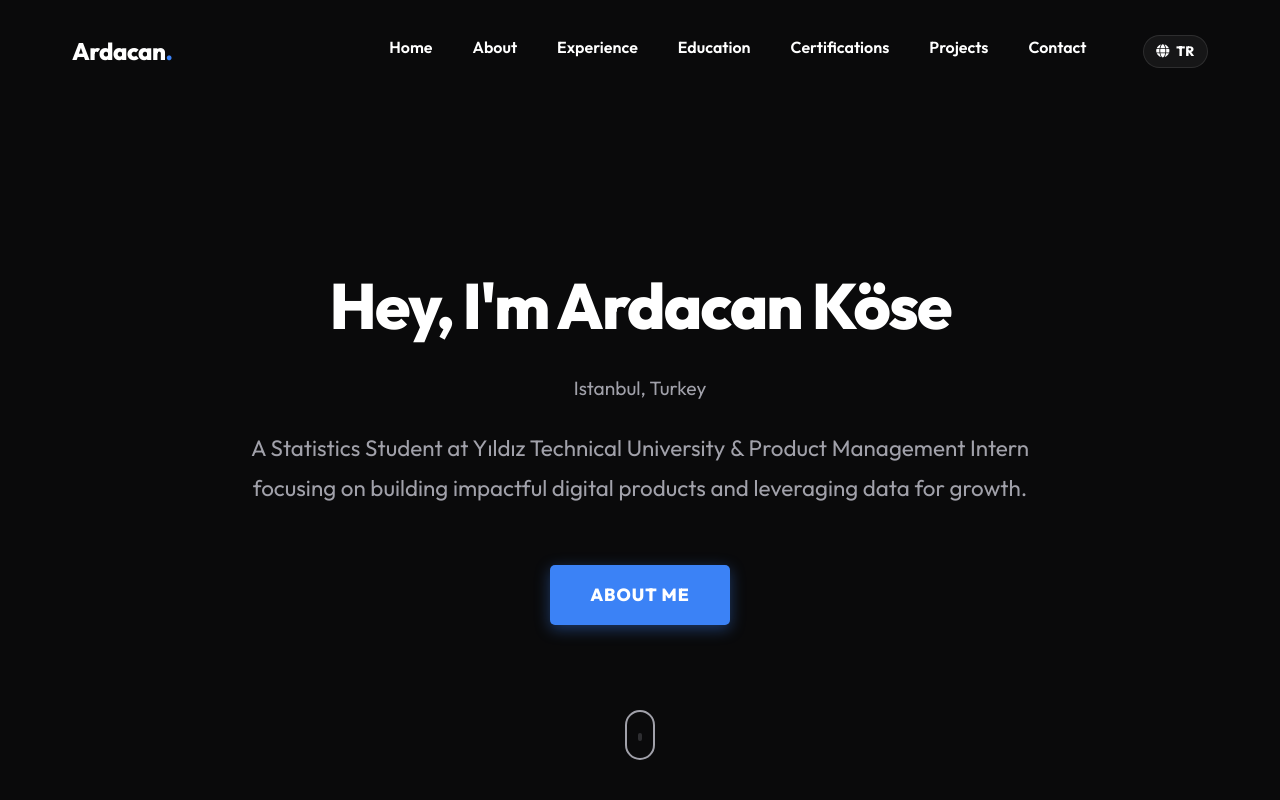
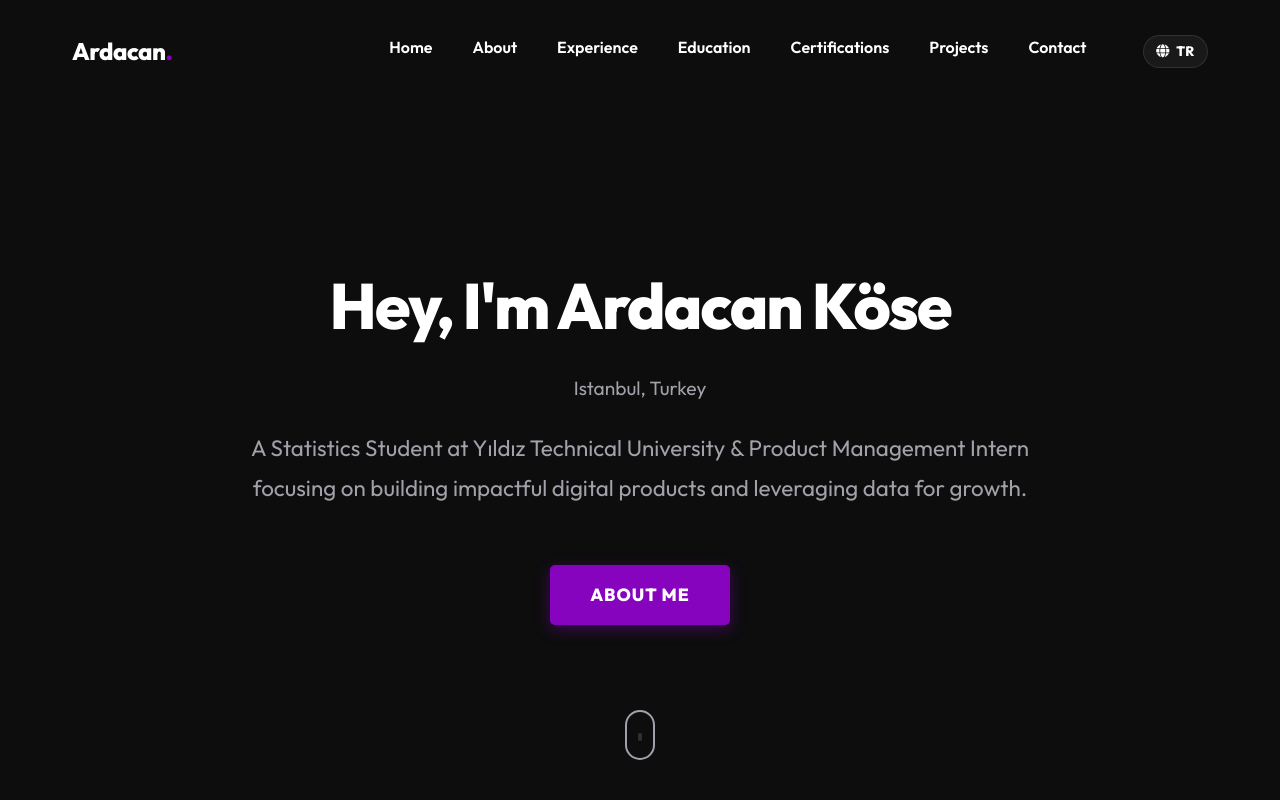
Before and after one commit to Sprat1/ardacankose, a React (Vite) app: page / in a window 1280 px wide. Shown: the top 800 px of the page. Built offline with nearby package versions, Linux system fonts and the light colour scheme.

Commit message:
update: mor renk temasına geçildi

```diff
--- a/src/components/Header/Header.css
+++ b/src/components/Header/Header.css
@@ -81,7 +81,7 @@
 }
 
 .lang-toggle-btn:hover {
-    background: rgba(59, 130, 246, 0.2);
+    background: rgba(135$14$2191, 0.2);
     border-color: var(--color-accent);
     color: var(--color-accent);
     transform: translateY(-2px);
--- a/src/index.css
+++ b/src/index.css
@@ -1,13 +1,15 @@
 @import url('https://fonts.googleapis.com/css2?family=Outfit:wght@300;400;600;800&display=swap');
 
 :root {
-  --color-bg-primary: #0a0a0b;
-  --color-bg-secondary: #121214;
+  --color-bg-primary: #0D0D0D;
+  --color-bg-secondary: #100126;
   --color-text-primary: #ffffff;
   --color-text-secondary: #a1a1aa;
 
-  --color-accent: #3b82f6; /* vibrant blue */
-  --color-accent-hover: #2563eb;
+  --color-accent: #8704BF;
+  /* vibrant purple */
+  --color-accent-hover: #55038C;
+  --color-accent-dark: #2E0259;
 
   --font-family-main: 'Outfit', sans-serif;
 
@@ -91,6 +93,7 @@ img {
     opacity: 0;
     transform: translateY(20px);
   }
+
   to {
     opacity: 1;
     transform: translateY(0);
--- a/src/sections/About/About.css
+++ b/src/sections/About/About.css
@@ -55,7 +55,7 @@
 }
 
 .skill-chip:hover {
-    background-color: rgba(59, 130, 246, 0.1);
+    background-color: rgba(135$14$2191, 0.1);
     color: var(--color-accent);
     border-color: var(--color-accent);
     transform: translateY(-3px);
--- a/src/sections/Certifications/Certifications.css
+++ b/src/sections/Certifications/Certifications.css
@@ -31,7 +31,7 @@
 .cert-card:hover {
     transform: translateY(-5px);
     box-shadow: 0 15px 40px rgba(0, 0, 0, 0.3);
-    border-color: rgba(59, 130, 246, 0.2);
+    border-color: rgba(135$14$2191, 0.2);
 }
 
 .cert-title {
--- a/src/sections/Contact/Contact.css
+++ b/src/sections/Contact/Contact.css
@@ -79,7 +79,7 @@
 .form-group textarea:focus {
     outline: none;
     border-color: var(--color-accent);
-    box-shadow: 0 0 0 4px rgba(59, 130, 246, 0.1);
+    box-shadow: 0 0 0 4px rgba(135$14$2191, 0.1);
 }
 
 .form-group textarea {
--- a/src/sections/Education/Education.css
+++ b/src/sections/Education/Education.css
@@ -35,7 +35,7 @@
 
 .timeline-item:hover .timeline-content {
     transform: translateY(-5px);
-    border-color: rgba(59, 130, 246, 0.3);
+    border-color: rgba(135$14$2191, 0.3);
 }
 
 .timeline-title {
--- a/src/sections/Experience/Experience.css
+++ b/src/sections/Experience/Experience.css
@@ -36,13 +36,13 @@
     height: 20px;
     background-color: var(--color-accent);
     border-radius: 50%;
-    box-shadow: 0 0 0 5px rgba(59, 130, 246, 0.2);
+    box-shadow: 0 0 0 5px rgba(135$14$2191, 0.2);
     transition: all 0.3s ease;
 }
 
 .experience-timeline .timeline-item:hover .timeline-dot {
     transform: translateX(-50%) scale(1.2);
-    box-shadow: 0 0 0 8px rgba(59, 130, 246, 0.3);
+    box-shadow: 0 0 0 8px rgba(135$14$2191, 0.3);
 }
 
 .experience-timeline .timeline-content {
@@ -56,7 +56,7 @@
 
 .experience-timeline .timeline-item:hover .timeline-content {
     transform: translateY(-5px);
-    border-color: rgba(59, 130, 246, 0.3);
+    border-color: rgba(135$14$2191, 0.3);
 }
 
 .experience-timeline .timeline-title {
--- a/src/sections/Hero/Hero.css
+++ b/src/sections/Hero/Hero.css
@@ -51,14 +51,14 @@
 
 .btn-primary {
     background-color: var(--color-accent);
-    color: #fff;
-    box-shadow: 0 4px 15px rgba(59, 130, 246, 0.4);
+    color: var(--color-text-primary);
+    box-shadow: 0 4px 15px rgba(135, 4, 191, 0.4);
 }
 
 .btn-primary:hover {
     background-color: var(--color-accent-hover);
     transform: translateY(-2px);
-    box-shadow: 0 6px 20px rgba(59, 130, 246, 0.6);
+    box-shadow: 0 6px 20px rgba(135$14$2191, 0.6);
 }
 
 .btn-secondary {
--- a/src/sections/Projects/Projects.css
+++ b/src/sections/Projects/Projects.css
@@ -32,7 +32,7 @@
 .project-card:hover {
     transform: translateY(-5px);
     box-shadow: 0 15px 40px rgba(0, 0, 0, 0.4);
-    border-color: rgba(59, 130, 246, 0.3);
+    border-color: rgba(135$14$2191, 0.3);
 }
 
 .project-content {
```
Also changed, not shown: src/App.css (line endings or trailing spaces), src/components/Footer/Footer.css (line endings or trailing spaces).
